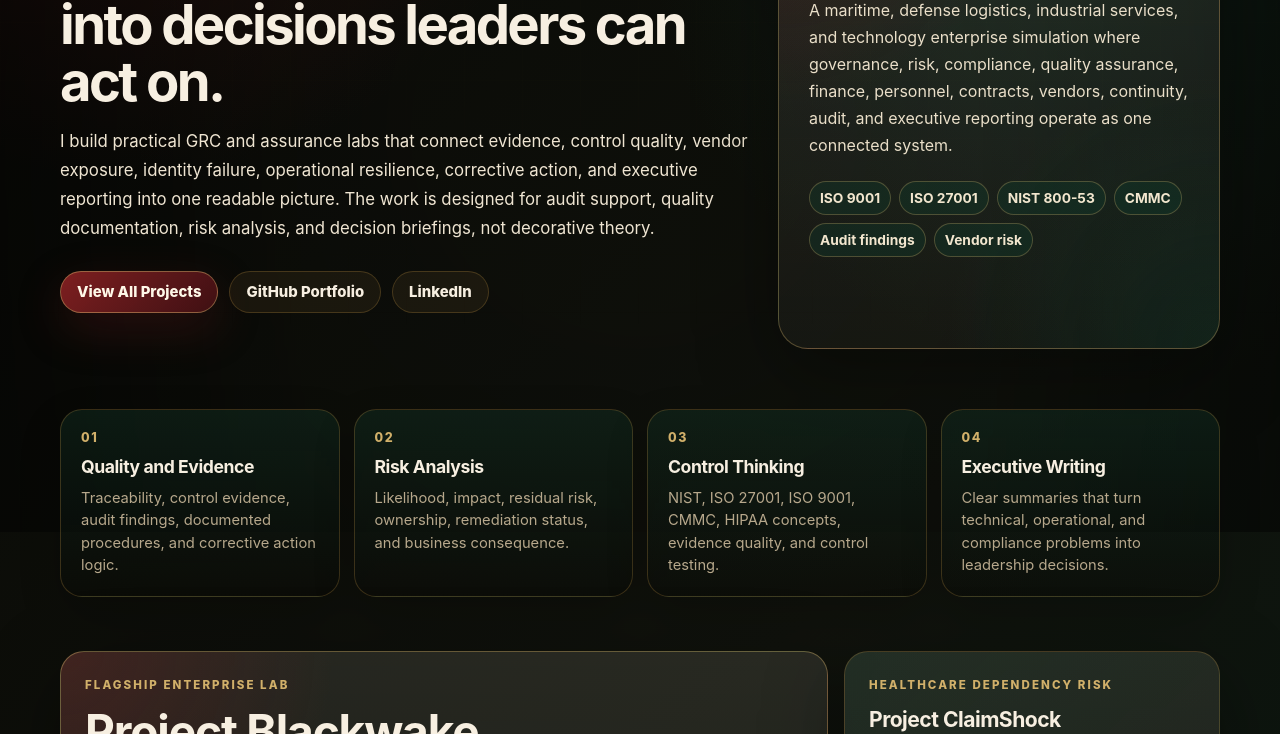
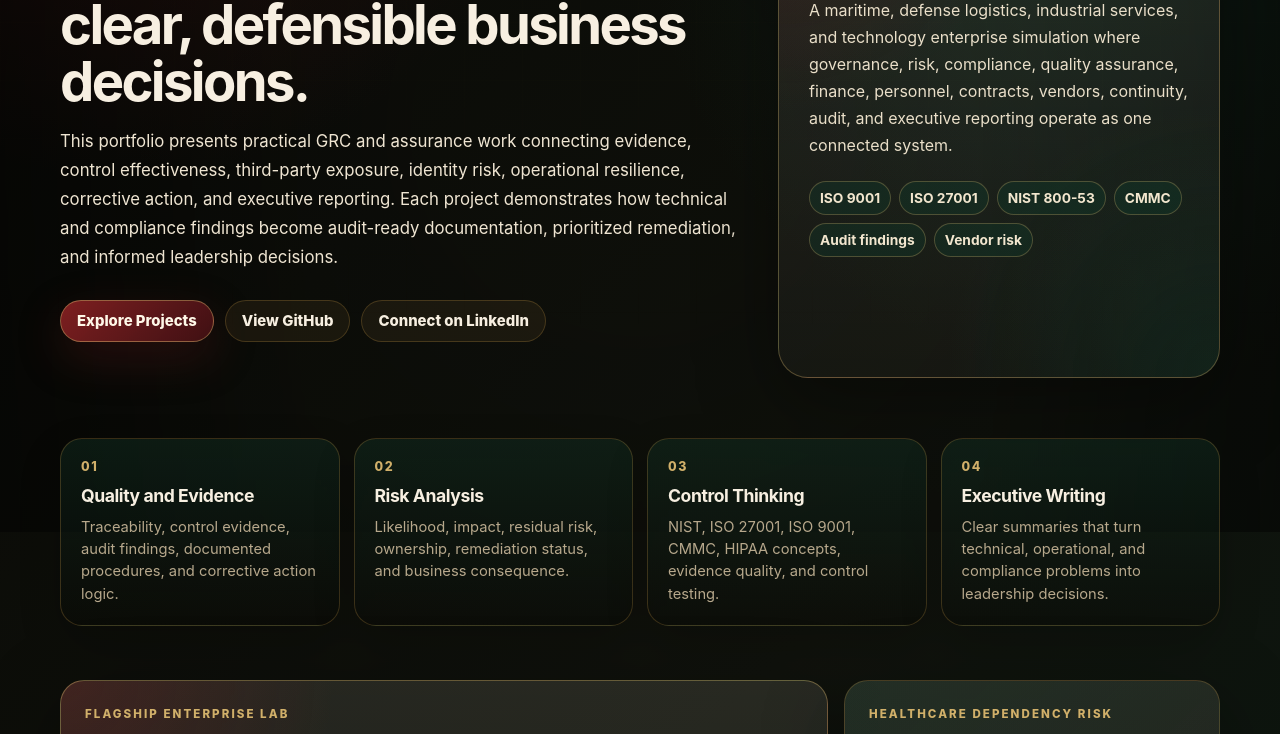
Before and after one commit to WilsonHammond/wilsonhammond.github.io, a plain HTML site: page index.html in a window 1280 px wide. Shown: the part 268-1002 px from the top of the page. Drawn offline with Linux system fonts and the light colour scheme.

Commit message:
Refine portfolio hero messaging

```diff
--- a/index.html
+++ b/index.html
@@ -30,15 +30,15 @@
       <div class="hero-grid">
         <div class="hero-copy">
           <p class="kicker">Governance • Risk • Compliance • Assurance</p>
-          <h1>Enterprise risk, translated into decisions leaders can act on.</h1>
+          <h1>Cyber risk translated into clear, defensible business decisions.</h1>
           <p class="lead">
-            I build practical GRC and assurance labs that connect evidence, control quality, vendor exposure, identity failure, operational resilience, corrective action, and executive reporting into one readable picture. The work is designed for audit support, quality documentation, risk analysis, and decision briefings, not decorative theory.
+            This portfolio presents practical GRC and assurance work connecting evidence, control effectiveness, third-party exposure, identity risk, operational resilience, corrective action, and executive reporting. Each project demonstrates how technical and compliance findings become audit-ready documentation, prioritized remediation, and informed leadership decisions.
           </p>
 
           <div class="action-row">
-            <a class="button primary" href="#projects">View All Projects</a>
-            <a class="button secondary" href="https://github.com/WilsonHammond" target="_blank">GitHub Portfolio</a>
-            <a class="button secondary" href="https://www.linkedin.com/in/wilson-hammond-b14966373" target="_blank">LinkedIn</a>
+            <a class="button primary" href="#projects">Explore Projects</a>
+            <a class="button secondary" href="https://github.com/WilsonHammond" target="_blank">View GitHub</a>
+            <a class="button secondary" href="https://www.linkedin.com/in/wilson-hammond-b14966373" target="_blank">Connect on LinkedIn</a>
           </div>
         </div>
 
```
